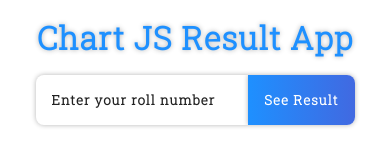
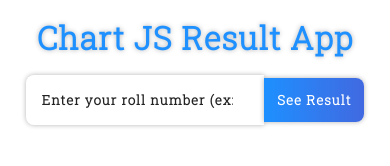
Before and after one commit to rimonians/chart.js-result-app, a plain HTML site: page index.html in a window 390 px wide. Drawn offline with Linux system fonts and the light colour scheme.

Commit message:
Update style.css

```diff
--- a/css/style.css
+++ b/css/style.css
@@ -118,10 +118,10 @@
 
 @media (max-width: 768px) {
   .container {
-    width: 90%;
+    width: 95%;
   }
   #searchBtn {
-    padding: 1rem;
+    padding: 0.8rem;
   }
   .chartContainer,
   .resultContainer {
```
